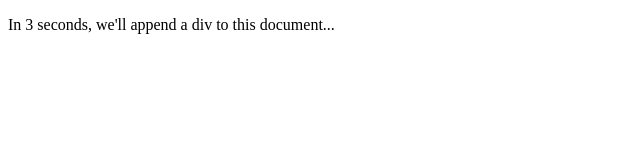
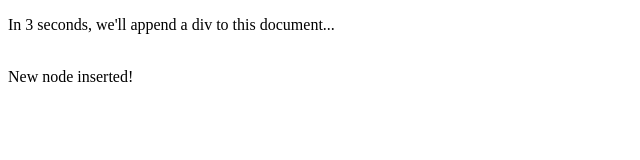
Before and after one commit to rosemarydotworld/jQuery.DOMNodeAppear, a plain HTML site: page example/index.html in a window 1280 px wide. Shown: the whole page, without its empty margins (0-640 px from the left). Drawn offline with Linux system fonts and the light colour scheme.

Commit message:
Holy shit has this been broken for three years?
I am a grade-A dummy

```diff
--- a/example/index.html
+++ b/example/index.html
@@ -3,7 +3,7 @@
   <head>
     <title>DOMNodeAppear Example</title>
     <script src="jquery-2.0.3.js"></script>
-    <script src="../jquery.domappear.js"></script>
+    <script src="../jquery.domnodeappear.js"></script>
     <script type="text/javascript">
 
       $(".newnode").DOMNodeAppear(function() {
```
